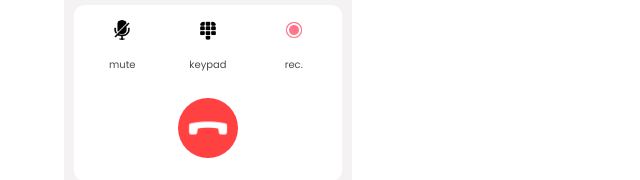
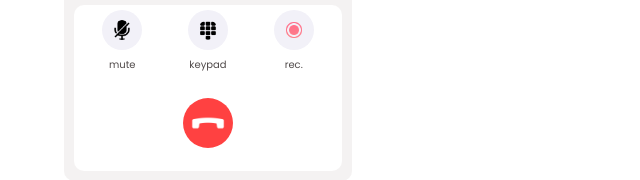
Before and after one commit to SHUBHAM77108/Dialer_Dashboard_project, a plain HTML site: page index.html in a window 1280 px wide. Shown: the part 350-530 px from the top of the page, 0-640 px from the left. Drawn offline with Linux system fonts and the light colour scheme.

Commit message:
some changes in UI

```diff
--- a/style.css
+++ b/style.css
@@ -215,7 +215,7 @@
 }
 .left-side-main-second img{
   width: 40px;
-  background: #ffffff;
+  background: #f2f1f8;
   padding: 10px;
   border-radius: 50%;
   object-fit: contain;
@@ -234,7 +234,8 @@
   color: #504a4a;
 }
 .left-side-main-second .hangup{
-  width: 80px;
+  width: 70px;
+  background: #fff;
 }
 .hangup-btn{
   grid-column: 2 / 3;
```
